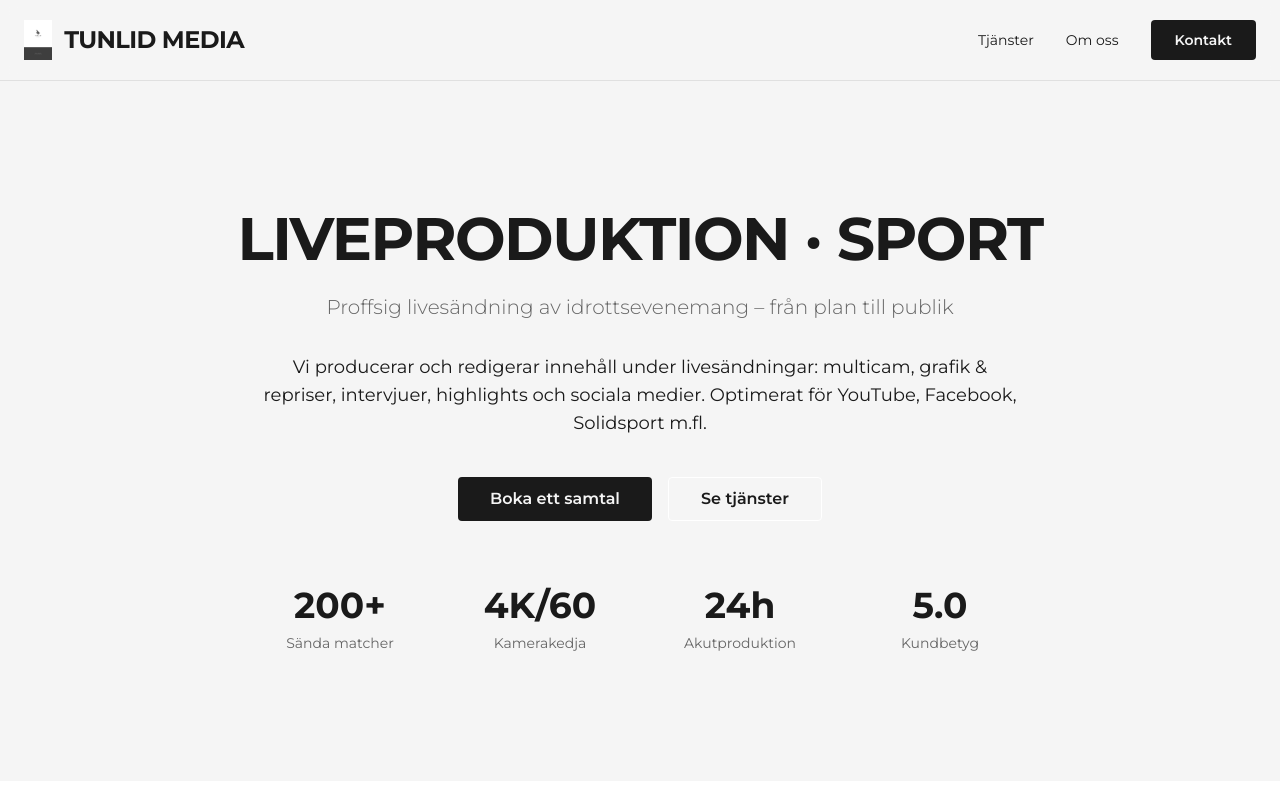
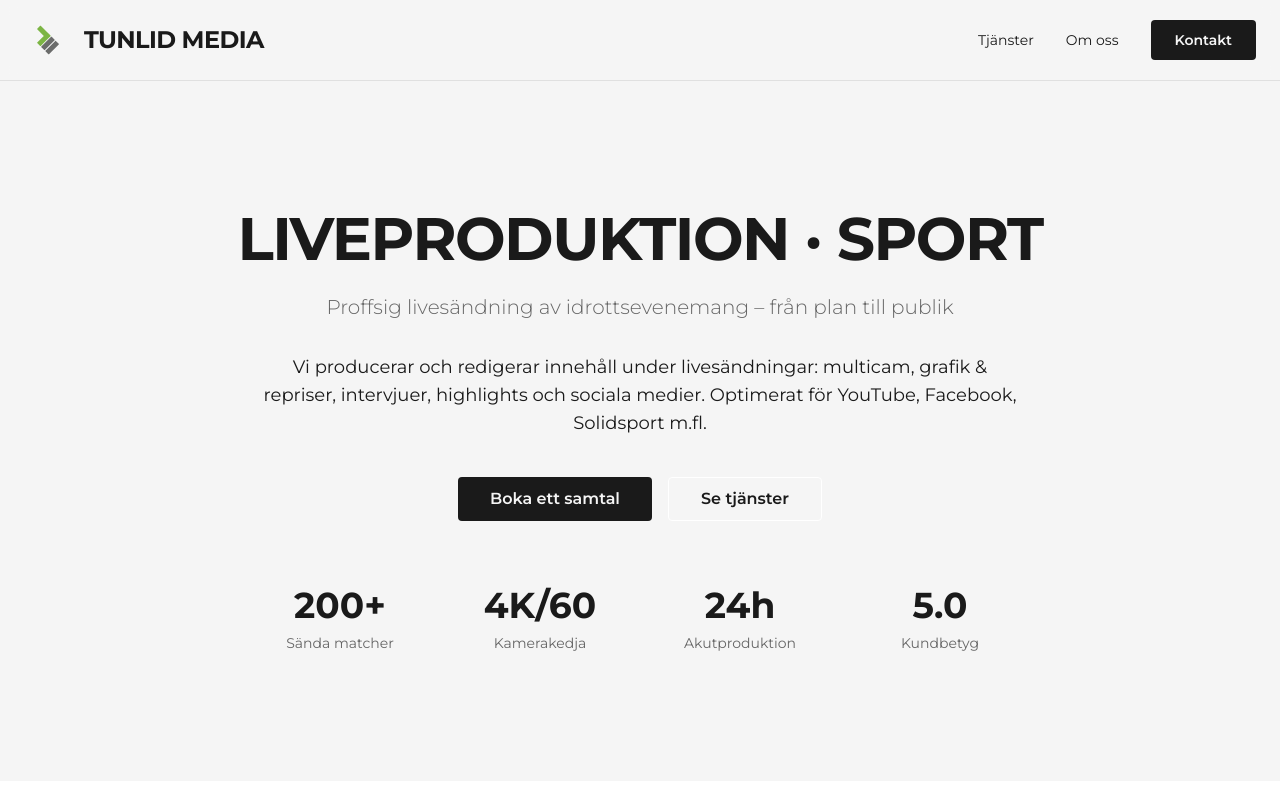
Before and after one commit to Philixinos/tunlid-web-glow, a React (Vite) app: page / in a window 1280 px wide. Shown: the top 800 px of the page. Built offline with nearby package versions, Linux system fonts and the light colour scheme; the HTML template or start-up script is replaced by a standard one.

Commit message:
Update logo

```diff
--- a/src/components/Header.tsx
+++ b/src/components/Header.tsx
@@ -1,6 +1,6 @@
 import { Menu, X } from "lucide-react";
 import { useState } from "react";
-import logo from "@/assets/tunlid-logo.jpg";
+import logo from "@/assets/tunlid-media-logo.svg";
 
 const Header = () => {
   const [isMenuOpen, setIsMenuOpen] = useState(false);
@@ -18,7 +18,7 @@ const Header = () => {
       <div className="container">
         <nav className="flex items-center justify-between h-16 md:h-20">
           <div className="flex items-center gap-3">
-            <img src={logo} alt="Tunlid Media" className="h-8 md:h-10" />
+            <img src={logo} alt="Tunlid Media" className="h-10 md:h-12" />
             <span className="text-xl md:text-2xl font-bold font-heading tracking-tight">
               TUNLID MEDIA
             </span>
```
Also changed, not shown: src/assets/tunlid-media-logo.svg (added).
